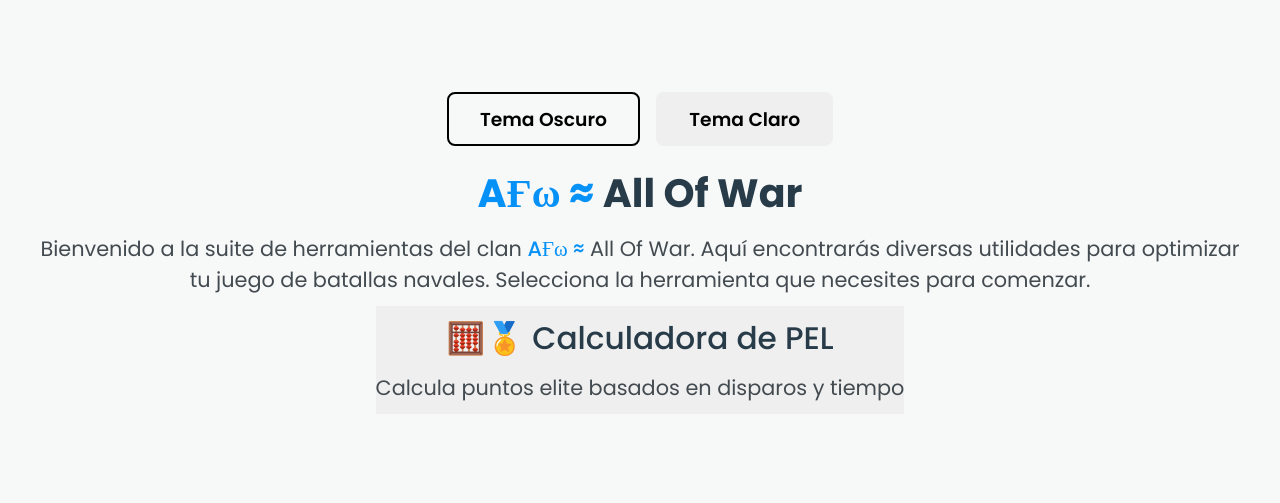
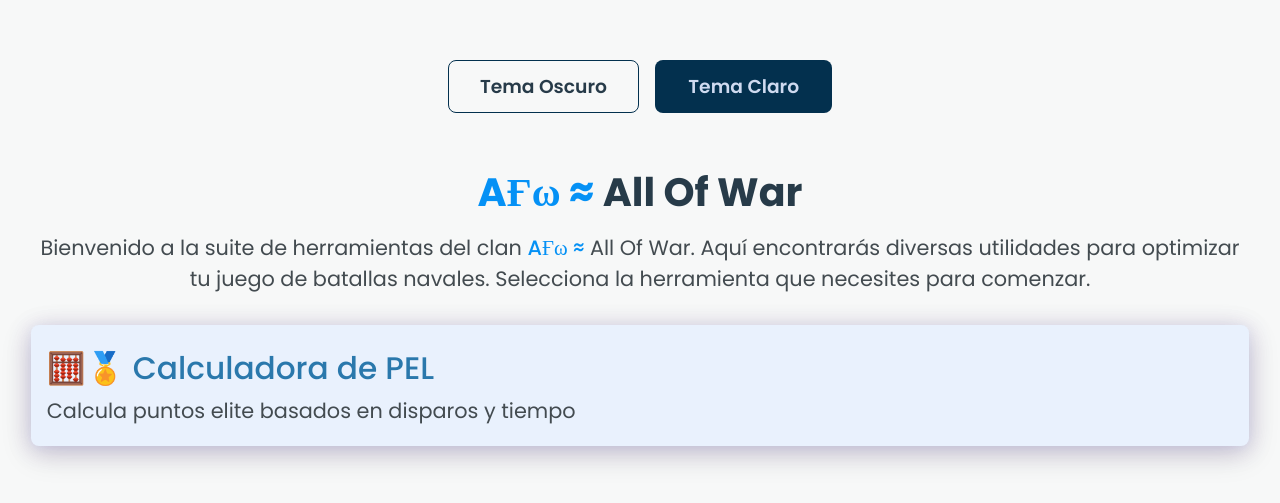
Before and after one commit to JuanWebDeveloper/sea-tools, a React (Vite) app: page / in a window 1280 px wide. Shown: the part 147-650 px from the top of the page. Built offline with nearby package versions, Linux system fonts and the light colour scheme.

Commit message:
feat: Se agregan los estilos del componente HeroSection con sus respectivos estilos para ambos temas

```diff
--- /dev/null
+++ b/src/styles/components/home/_hero-section.scss
@@ -0,0 +1,35 @@
+@use 'sass:color';
+@use '../../foundation/variables' as box;
+
+.hero-section {
+ .welcome-banner {
+  margin: box.$box-onehalf 0;
+ }
+
+ .tools-grid {
+  display: grid;
+  gap: 1rem;
+ }
+
+ .tool-button {
+  background-color: #2a78ac;
+  border: none;
+  border-radius: 8px;
+  box-shadow: 0 2px 4px rgba(0, 0, 0, 0.3);
+  cursor: pointer;
+  padding: box.$box-quarter box.$box-half;
+  text-align: left;
+  transition: all 0.3s ease;
+
+  &:hover {
+   background-color: color.adjust(#2a78ac, $lightness: 5%);
+   box-shadow: 0 4px 8px rgba(0, 0, 0, 0.4);
+   transform: translateY(-5px);
+  }
+
+  h3 {
+   color: #2a78ac;
+   margin-bottom: 0.5rem;
+  }
+ }
+}
--- a/src/styles/main.scss
+++ b/src/styles/main.scss
@@ -12,3 +12,6 @@
 
 //*> 🌐 Estilos globales de la aplicación
 @use './globals';
+
+//*> 🌐 Estilos de los componentes de la aplicación
+@use './components/home/hero-section';
--- a/src/styles/themes/dark/_dark.scss
+++ b/src/styles/themes/dark/_dark.scss
@@ -1,9 +1,12 @@
 //*> Importación de módulos de estilización para la implementación del tema oscuro
 @use './dark-globals' as dark-theme-globals;
+@use './components/home/dark-hero-section' as dark-theme-hero-section;
 
 @mixin dark-theme {
  &.dark-theme {
   //*> 🌐 Estilos generales - tema oscuro
   @include dark-theme-globals.dark-theme-globals;
+  //*> 🌐 Estilos de componentes - tema oscuro
+  @include dark-theme-hero-section.dark-theme-hero-section;
  }
 }
--- /dev/null
+++ b/src/styles/themes/dark/components/home/_dark-hero-section.scss
@@ -0,0 +1,18 @@
+@use 'sass:color';
+@use '../../../../foundation/variables' as colors;
+@use '../../../../foundation/variables' as shadows;
+
+@mixin dark-theme-hero-section {
+ .hero-section {
+  .tool-button {
+   background-color: colors.$dark-tertiary-bg;
+   border: 3px solid colors.$dark-secondary-bg;
+   box-shadow: shadows.$dark-primary-shadow;
+
+   &:hover {
+    background-color: colors.$dark-quaternary-bg;
+    box-shadow: shadows.$dark-secondary-shadow;
+   }
+  }
+ }
+}
--- a/src/styles/themes/dark/dark-theme-imports.scss
+++ b/src/styles/themes/dark/dark-theme-imports.scss
@@ -1,3 +1,5 @@
 //*> 🌐 Estilos generales - tema oscuro
 @forward './dark';
 @forward './dark-globals';
+//*> 🌐 Estilos de componentes - tema oscuro
+@forward './components/home/dark-hero-section';
--- a/src/styles/themes/light/_light-globals.scss
+++ b/src/styles/themes/light/_light-globals.scss
@@ -30,4 +30,26 @@
    color: colors.$light-secondary-color;
   }
  }
+
+ button {
+  &.btn-primary {
+   color: colors.$light-quinary-color;
+   background-color: colors.$light-primary-bg-button;
+
+   &:hover {
+    background-color: colors.$light-primary-bg-button-hover;
+   }
+  }
+
+  &.btn-outline {
+   color: colors.$light-primary-color;
+   border: 1px solid colors.$light-primary-bg-button;
+
+   &:hover {
+    color: colors.$light-quinary-color;
+    background-color: colors.$light-primary-bg-button-hover;
+    border: 1px solid colors.$light-primary-bg-button-hover;
+   }
+  }
+ }
 }
--- a/src/styles/themes/light/_light.scss
+++ b/src/styles/themes/light/_light.scss
@@ -1,9 +1,12 @@
 //*> Importación de módulos de estilización para la implementación del tema claro
 @use './light-globals' as light-theme-globals;
+@use './components/home/light-hero-section' as light-theme-hero-section;
 
 @mixin light-theme {
  &.light-theme {
   //*> 🌐 Estilos generales - tema claro
   @include light-theme-globals.light-theme-globals;
+  //*> 🌐 Estilos de componentes - tema oscuro
+  @include light-theme-hero-section.light-theme-hero-section;
  }
 }
--- /dev/null
+++ b/src/styles/themes/light/components/home/_light-hero-section.scss
@@ -0,0 +1,16 @@
+@use '../../../../foundation/variables' as colors;
+@use '../../../../foundation/variables' as shadows;
+
+@mixin light-theme-hero-section {
+ .hero-section {
+  .tool-button {
+   background-color: colors.$light-tertiary-bg;
+   box-shadow: shadows.$light-primary-shadow;
+
+   &:hover {
+    background-color: colors.$light-quaternary-bg;
+    box-shadow: shadows.$light-secondary-shadow;
+   }
+  }
+ }
+}
--- a/src/styles/themes/light/light-theme-imports.scss
+++ b/src/styles/themes/light/light-theme-imports.scss
@@ -1,3 +1,5 @@
 //*> 🌐 Estilos generales - tema claro
 @forward './light';
 @forward './light-globals';
+//*> 🌐 Estilos de componentes - tema claro
+@forward './components/home/light-hero-section';
```
